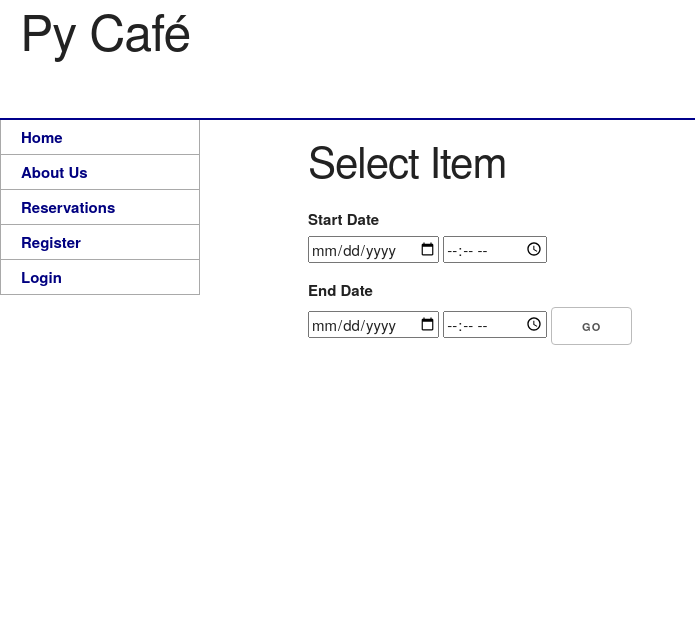
After one commit to python-401d11/py_cafe, a Flask app: page /manager/by_time in a window 1280 px wide. The commit adds this page. Shown: the top 625 px of the page, without its empty margins (0-695 px from the left). Run offline with Flask 2, Linux system fonts and the light colour scheme.

Commit message:
time report working

```diff
--- a/src/forms.py
+++ b/src/forms.py
@@ -1,6 +1,8 @@
 from flask_wtf import FlaskForm
 from wtforms import StringField, SelectField, PasswordField, HiddenField
 from wtforms.validators import DataRequired
+from wtforms.fields.html5 import DateField, TimeField
+# from wtforms_components import TimeField
 from .models import Manager, Customer, Employee, Order, OrderItems, Item, User
 from flask import g
 
@@ -23,10 +25,17 @@ class AddItemsForm(FlaskForm):
     cost = StringField('cost', validators=[DataRequired()])
     count = StringField('count', validators=[DataRequired()])
 
+class DateTimeForm(FlaskForm):
+    start_date = DateField('Start Date', format = '%Y-%m-%d')
+    start_time = TimeField('Start Time')
+    end_date = DateField('End Date', format = '%Y-%m-%d')
+    end_time = TimeField('Start Time')
+
+
 
 class ReservationForm(FlaskForm):
-    date = StringField('date', validators=[DataRequired()])
-    time = StringField('time', validators=[DataRequired()])
+    date = DateField('date', validators=[DataRequired()])
+    time = TimeField('time', validators=[DataRequired()])
     party = StringField('party', validators=[DataRequired()])
 
 
--- a/src/routes.py
+++ b/src/routes.py
@@ -2,7 +2,7 @@ from flask import render_template, redirect, url_for, request, flash, session, g
 from sqlalchemy.exc import DBAPIError, IntegrityError
 from . import app
 from .forms import RegisterForm, AddItemsForm, OrderForm, UpdateItemsForm, ReservationForm
-from .forms import DeleteForm, DeleteUserForm, ManagerForm, ItemForm, EmployeeForm
+from .forms import DeleteForm, DeleteUserForm, ManagerForm, ItemForm, EmployeeForm, DateTimeForm
 from .models import db, User, Manager, Customer, Employee, Item, Order, Reservation
 from .models_reports import CustomerOrders
 from .auth import login_required, authorization_required
@@ -201,6 +201,24 @@ def by_customer():
     users = User.query.all()
     return render_template('/manager/by_customer.html', users=users, form=form, content=None)
 
+@app.route('/manager/by_time', methods=['GET', 'POST'])
+def by_time():
+    form = DateTimeForm()
+    if form.validate_on_submit():
+        start_date = form.data['start_date']
+        end_date = form.data['end_date']
+        start_time = form.data['start_time']
+        end_time = form.data['end_time']
+        print('valid')
+        print((start_date, end_date))
+        sql_start_time = (str(start_date)+' ' +str(start_time))
+        sql_end_time = (str(end_date)+' ' +str(end_time))
+        report = CustomerOrders(id)
+        content = report.time(sql_start_time,sql_end_time)
+        return render_template('/manager/by_time.html', form=form, content=content)
+
+    return render_template('/manager/by_time.html', form=form, content=None)
+
 
 @app.route('/manager/by_item', methods=['GET', 'POST'])
 def by_item():
--- a/src/templates/manager/by_item.html
+++ b/src/templates/manager/by_item.html
@@ -29,8 +29,7 @@
     <form class =hidden action="{{ url_for(".by_item") }}" method = "POST">
         {{ form.hidden_tag() }}
         {{ form.items.label }}{{ form.items()}}
-        <input type="submit" name="items id="items" value = "Go">
-    </form>
+        <input type="submit" name="items" id="items" value = "Go">
     </form>
 </div>
 
--- /dev/null
+++ b/src/templates/manager/by_time.html
@@ -0,0 +1,46 @@
+{% extends "base.html" %}
+
+{% block title %}
+<title>Report By Time</title>
+{% endblock title %}
+
+
+{% block content %}
+<div class="container">
+        {% if content != None %}
+        <table class="u-full-width">
+                <thead>
+                    <tr>
+                        <th>User</th>
+                        <th>Date/Time</th>
+                        <th>Quantity</th>
+                        <th>Item</th>
+                        <!-- <th>3</th> -->
+                    </tr>
+                </thead>
+                <tbody>
+                    {% for item in  content %}
+                    <tr>
+                        <td>{{ item[0] }}</td>
+                        <td>{{ item[1] }}</td>
+                        <td>{{ item[2] }}</td>
+                        <td>{{ item[3] }}</td>
+                        <!-- <td>{{ item[4] }}</td>  -->
+                    </tr>
+                    {% endfor %}
+                </tbody>
+            </table>
+            {% endif %}
+
+    <h2>Select Item</h2>
+    <form class =hidden action="{{ url_for(".by_time") }}" method = "POST">
+        {{ form.hidden_tag() }}
+        {{ form.start_date.label }}{{ form.start_date() }}
+        {{ form.start_time() }}
+        {{ form.end_date.label }}{{ form.end_date()}}
+        {{ form.end_time() }}
+        <input type="submit" name="time" id="time" value = "Go">
+    </form>
+</div>
+
+{% endblock content %}
--- a/src/templates/manager/report_index.html
+++ b/src/templates/manager/report_index.html
@@ -14,6 +14,9 @@
 
     <p>Total customer sales, by item</p>
     <a class="button" href="{{url_for(".by_item") }}">Go</a>
+    <p>Total sales, by time</p>
+    <a class="button" href="{{url_for(".by_time") }}">Go</a>
+
 </div>
 
 {% endblock content %}
```
Also changed, not shown: src/models_reports.py (+16 -0 lines).
